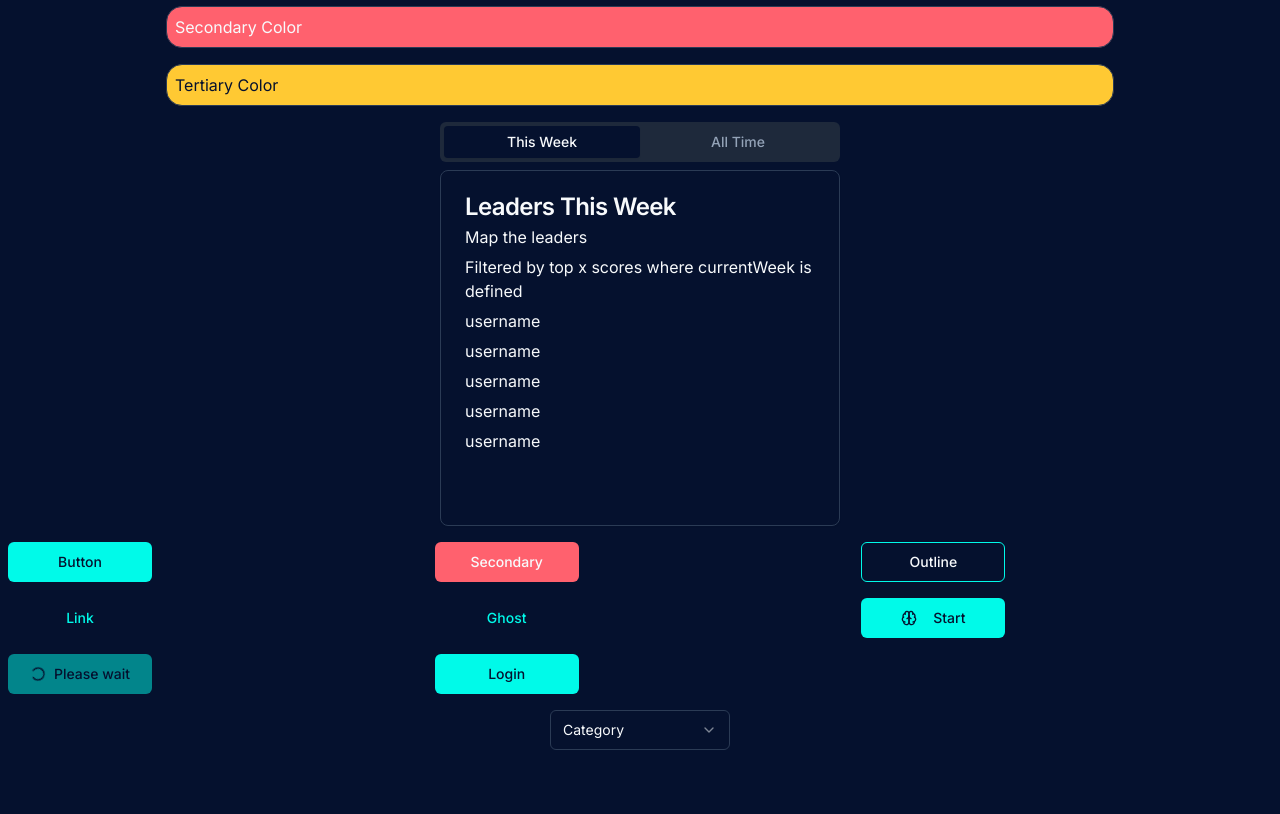
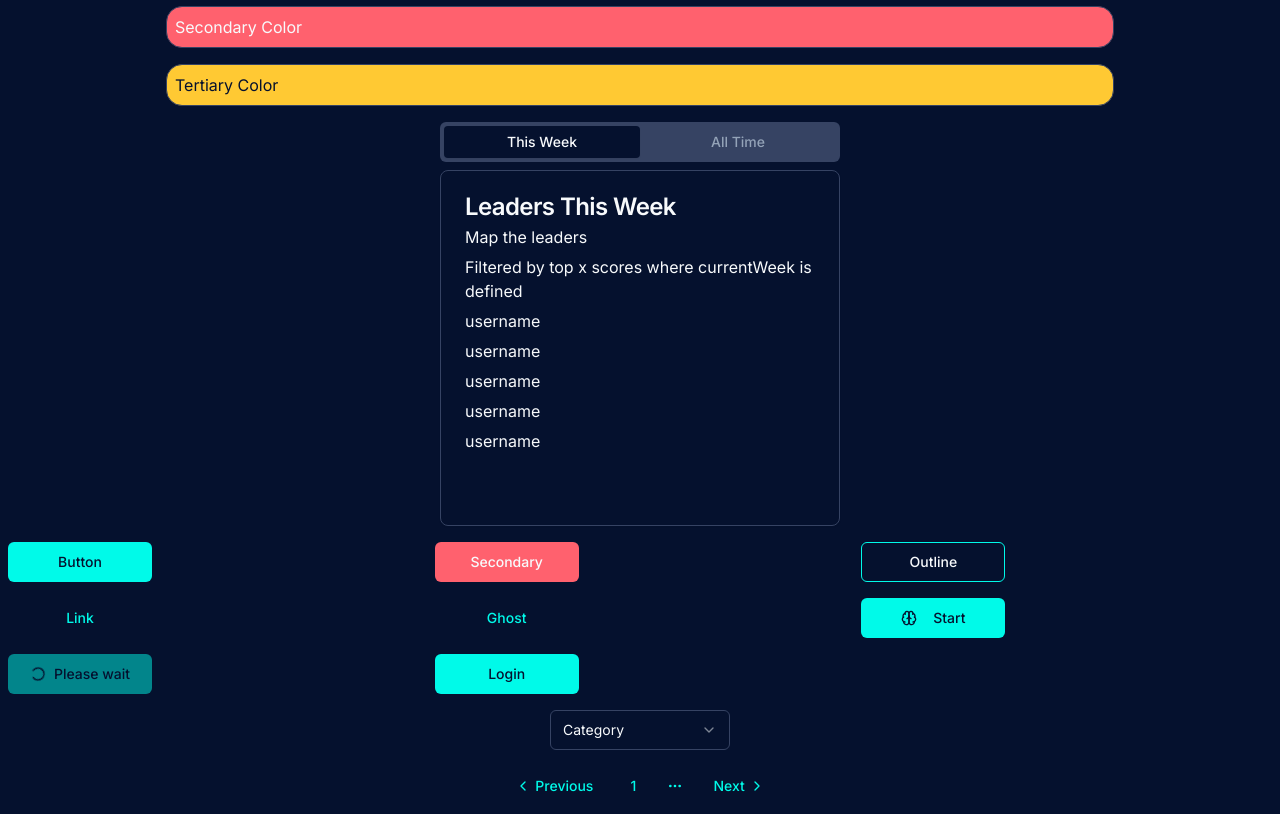
Before and after one commit to jwbw29/logo-trivia, a Next.js app: page /themes in a window 1280 px wide. Shown: the part 540-1354 px from the top of the page. Before the commit the page ends 1298 px from the top, so only its background shows below. Built offline with nearby package versions, Linux system fonts and the light colour scheme.

Commit message:
done with building theme

```diff
--- a/app/globals.css
+++ b/app/globals.css
@@ -22,7 +22,7 @@
     --tertiary: 44 100% 60%; /* gold */
     --tertiary-foreground: 222.2 80% 10%; /* navy or white */
 
-    --muted: 217.2 32.6% 17.5%;
+    --muted: 222 30% 30%;
     --muted-foreground: 215 20.2% 65.1%;
 
     --accent: 222.2 50% 50%;
@@ -31,8 +31,8 @@
     --destructive: 0 62.8% 30.6%;
     --destructive-foreground: 210 40% 98%;
 
-    --border: 217.2 32.6% 25%;
-    --input: 217.2 32.6% 25%;
+    --border: 222 30% 30%;
+    --input: 222 30% 30%;
     --ring: 212.7 26.8% 83.9%;
 
     --radius: 0.5rem;
@@ -53,6 +53,6 @@
     @apply border border-red-500;
   }
   .gameLogo {
-    @apply rounded-full border-4 border-primary;
+    @apply rounded-full border-2 border-tertiary;
   }
 }
--- a/app/themes/page.tsx
+++ b/app/themes/page.tsx
@@ -22,8 +22,10 @@ import {
 import {
   Pagination,
   PaginationContent,
+  PaginationEllipsis,
   PaginationItem,
   PaginationLink,
+  PaginationNext,
   PaginationPrevious,
 } from "@/components/ui/pagination";
 import { useToast, toast } from "@/components/ui/use-toast";
@@ -75,7 +77,6 @@ export default function Themes() {
           <ButtonAsChild />
         </div>
       </div>
-      {/* //// Toast Button (still need this if we're forcing login instead of username submission?) */}
       {/* //// Select */}
       <Select>
         <SelectTrigger aria-label="category select" className="w-[180px]">
@@ -140,6 +141,22 @@ export default function Themes() {
         </SelectContent>
       </Select>
       {/* //// Pagination */}
+      <Pagination>
+        <PaginationContent>
+          <PaginationItem>
+            <PaginationPrevious href="#" />
+          </PaginationItem>
+          <PaginationItem>
+            <PaginationLink href="#">1</PaginationLink>
+          </PaginationItem>
+          <PaginationItem>
+            <PaginationEllipsis />
+          </PaginationItem>
+          <PaginationItem>
+            <PaginationNext href="#" />
+          </PaginationItem>
+        </PaginationContent>
+      </Pagination>
     </main>
   );
 }
--- a/components/LeaderboardTabs.tsx
+++ b/components/LeaderboardTabs.tsx
@@ -1,11 +1,9 @@
 "use client";
 
-import { ButtonDemo } from "@/components/Buttons";
 import { Tabs, TabsList, TabsTrigger, TabsContent } from "@/components/ui/tabs";
 import {
   Card,
   CardContent,
-  CardDescription,
   CardFooter,
   CardHeader,
   CardTitle,
@@ -15,7 +13,7 @@ import React from "react";
 export const LeaderboardTabs = () => {
   return (
     <Tabs defaultValue="this-week" className="w-[400px]">
-      <TabsList className="grid w-full grid-cols-2">
+      <TabsList className="grid w-full grid-cols-2 bg-muted">
         <TabsTrigger value="this-week">This Week</TabsTrigger>
         <TabsTrigger value="all-time">All Time</TabsTrigger>
       </TabsList>
--- a/components/ui/button.tsx
+++ b/components/ui/button.tsx
@@ -16,7 +16,7 @@ const buttonVariants = cva(
           "border border-primary bg-none hover:text-primary-foreground hover:bg-primary",
         secondary:
           "bg-secondary text-secondary-foreground  hover:bg-secondary/75",
-        ghost: "text-primary hover:bg-primary/80 hover:text-primary-foreground",
+        ghost: "text-primary hover:border hover:border-primary/80 ",
         link: "text-primary underline-offset-4 hover:underline",
       },
       size: {
--- a/components/ui/pagination.tsx
+++ b/components/ui/pagination.tsx
@@ -1,5 +1,10 @@
 import * as React from "react";
-import { ChevronLeft, ChevronRight, MoreHorizontal } from "lucide-react";
+import {
+  LuChevronLeft,
+  LuChevronRight,
+  LuMoreHorizontal,
+} from "react-icons/lu";
+import Link from "next/link";
 
 import { cn } from "@/lib/utils";
 import { ButtonProps, buttonVariants } from "@/components/ui/button";
@@ -37,7 +42,7 @@ PaginationItem.displayName = "PaginationItem";
 type PaginationLinkProps = {
   isActive?: boolean;
 } & Pick<ButtonProps, "size"> &
-  React.ComponentProps<"a">;
+  React.ComponentProps<typeof Link>;
 
 const PaginationLink = ({
   className,
@@ -45,7 +50,7 @@ const PaginationLink = ({
   size = "icon",
   ...props
 }: PaginationLinkProps) => (
-  <a
+  <Link
     aria-current={isActive ? "page" : undefined}
     className={cn(
       buttonVariants({
@@ -69,7 +74,7 @@ const PaginationPrevious = ({
     className={cn("gap-1 pl-2.5", className)}
     {...props}
   >
-    <ChevronLeft className="h-4 w-4" />
+    <LuChevronLeft className="h-4 w-4" />
     <span>Previous</span>
   </PaginationLink>
 );
@@ -86,7 +91,7 @@ const PaginationNext = ({
     {...props}
   >
     <span>Next</span>
-    <ChevronRight className="h-4 w-4" />
+    <LuChevronRight className="h-4 w-4" />
   </PaginationLink>
 );
 PaginationNext.displayName = "PaginationNext";
@@ -97,10 +102,13 @@ const PaginationEllipsis = ({
 }: React.ComponentProps<"span">) => (
   <span
     aria-hidden
-    className={cn("flex h-9 w-9 items-center justify-center", className)}
+    className={cn(
+      "flex h-9 w-9 items-center justify-center text-primary",
+      className
+    )}
     {...props}
   >
-    <MoreHorizontal className="h-4 w-4" />
+    <LuMoreHorizontal className="h-4 w-4" />
     <span className="sr-only">More pages</span>
   </span>
 );
```
